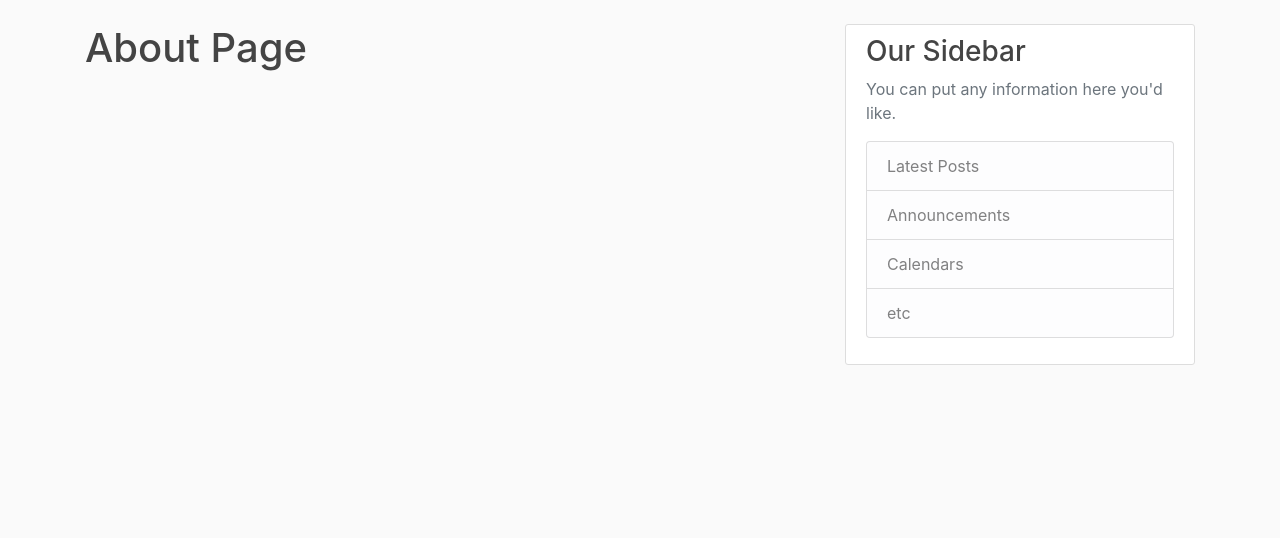
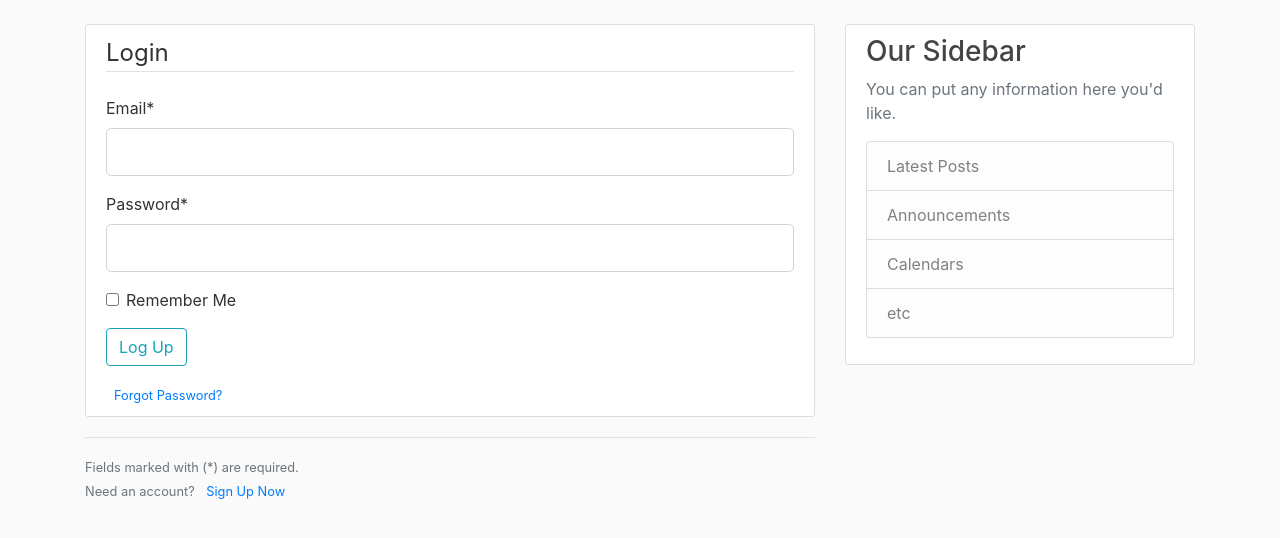
Before and after one commit to persistentlobster/flaskblog, a Flask app: page /login in a window 1280 px wide. Shown: the part 56-594 px from the top of the page. Run offline with Flask 2, Linux system fonts and the light colour scheme; some libraries are stand-ins or nearby versions.

Commit message:
Create and handle register/login routes
Handle validation with flaskwtf validators and bootstrap invalid classes

```diff
--- a/flaskblog.py
+++ b/flaskblog.py
@@ -1,4 +1,4 @@
-from flask import Flask, render_template, url_for
+from flask import Flask, render_template, url_for, flash, redirect
 from forms import RegistrationForm, LoginForm
 app = Flask(__name__)
 
@@ -28,14 +28,25 @@ def home():
 def about():
     return render_template('about.html', posts=posts, title='About')
 
-@app.route('/register')
+@app.route('/register', methods=['GET', 'POST'])
 def register():
     form = RegistrationForm()
+    if form.validate_on_submit():
+        flash(f'Account created for {form.username.data}!', 'success')
+        return redirect(url_for('home'))
+
     return render_template('register.html', title='Register', form=form)
 
-@app.route('/login')
+@app.route('/login', methods=['GET', 'POST'])
 def login():
     form = LoginForm()
+    if form.validate_on_submit():
+        if form.email.data == 'admin@blog.com' and form.password.data == 'password':
+            flash('Login successful!', 'success')
+            return redirect(url_for('home'))
+        else:
+            flash('Login unsuccessful. Please Check username and password', 'danger')
+
     return render_template('login.html', title='Login', form=form)
 
 if __name__ == '__main__':
--- a/forms.py
+++ b/forms.py
@@ -3,19 +3,19 @@ from wtforms import StringField, PasswordField, SubmitField, BooleanField
 from wtforms.validators import DataRequired, Length, Email, EqualTo
 
 class RegistrationForm(FlaskForm):
-  username = StringField('Username',
+  username = StringField('Username*',
                           validators=[DataRequired(), Length(min=2, max=20)])
-  email = StringField('Email',
+  email = StringField('Email*',
                        validators=[DataRequired(), Email()])
-  password = PasswordField('Password', validators=[DataRequired()])
-  confirm_password = PasswordField('Password',
+  password = PasswordField('Password*', validators=[DataRequired()])
+  confirm_password = PasswordField('Confirm Password*',
                                     validators=[DataRequired(), EqualTo('password')])
   submit = SubmitField('Sign Up')
 
 
 class LoginForm(FlaskForm):
-  email = StringField('Email',
+  email = StringField('Email*',
                        validators=[DataRequired(), Email()])
-  password = PasswordField('Password', validators=[DataRequired()])
+  password = PasswordField('Password*', validators=[DataRequired()])
   remember = BooleanField('Remember Me')
   submit = SubmitField('Log Up')
--- a/templates/base.html
+++ b/templates/base.html
@@ -25,13 +25,13 @@
         </button>
         <div class="collapse navbar-collapse" id="navbarToggle">
           <div class="navbar-nav mr-auto">
-            <a class="nav-item nav-link" href="/">Home</a>
-            <a class="nav-item nav-link" href="/about">About</a>
+            <a class="nav-item nav-link" href="{{ url_for('home') }}">Home</a>
+            <a class="nav-item nav-link" href="{{ url_for('about') }}">About</a>
           </div>
           <!-- Navbar Right Side -->
           <div class="navbar-nav">
-            <a class="nav-item nav-link" href="/login">Login</a>
-            <a class="nav-item nav-link" href="/register">Register</a>
+            <a class="nav-item nav-link" href="{{ url_for('login') }}">Login</a>
+            <a class="nav-item nav-link" href="{{ url_for('register') }}">Register</a>
           </div>
         </div>
       </div>
@@ -40,6 +40,18 @@
   <main role="main" class="container">
     <div class="row">
       <div class="col-md-8">
+        {% with messages = get_flashed_messages(with_categories=true) %}
+          {% if messages %}
+            {% for category, message in messages %}
+              <div class="alert alert-{{ category }} alert-dismissible fade show">
+                {{ message }}
+                <button type="button" class="close" data-dismiss="alert" aria-label="Close">
+                  <span aria-hidden="true">&times;</span>
+                </button>
+              </div>
+            {% endfor %}
+          {% endif %}
+        {% endwith %}
         {% block content %}{% endblock %}
       </div>
       <div class="col-md-4">
--- a/templates/login.html
+++ b/templates/login.html
@@ -1,5 +1,57 @@
 {% extends 'base.html' %}
 
 {% block content %}
-  <h1>About Page</h1>
+  <div class="content-section">
+    <form method="POST" action="">
+      {{ form.hidden_tag() }}
+      <fieldset class="form-group">
+        <legend class="border-bottom mb-4">Login</legend>
+        <div class="form-group">
+          {{ form.email.label(class="form-control-label") }}
+          {% if form.email.errors %}
+            {{ form.email(class="form-control form-control-lg is-invalid") }}
+            <div class="invalid-feedback">
+              {% for error in form.email.errors %}
+                <span>{{ error }}</span>
+              {% endfor %}
+            </div>
+          {% else %}
+            {{ form.email(class="form-control form-control-lg") }}
+          {% endif %}
+        </div>
+        <div class="form-group">
+          {{ form.password.label(class="form-control-label") }}
+          {% if form.password.errors %}
+            {{ form.password(class="form-control form-control-lg is-invalid") }}
+            <div class="invalid-feedback">
+              {% for error in form.password.errors %}
+                <span>{{ error }}</span>
+              {% endfor %}
+            </div>
+          {% else %}
+            {{ form.password(class="form-control form-control-lg") }}
+          {% endif %}
+        </div>
+        <div class="form-check">
+          {{ form.remember(class="form-check-input") }}
+          {{ form.remember.label(class="form-check-label") }}
+        </div>
+      </fieldset>
+      <div class="form-group">
+        {{ form.submit(class="btn btn-outline-info") }}
+      </div>
+      <small class="text-muted ml-2">
+        <a href="#">Forgot Password?</a>
+      </small>
+    </form>
+  </div>
+  <div class="border-top pt-3">
+    <small class="text-muted">
+      Fields marked with (*) are required.
+    </small>
+    <br>
+    <small class="text-muted">
+      Need an account? <a class="ml-2" href="{{ url_for('register') }}">Sign Up Now</a>
+    </small>
+  </div>
 {% endblock %}
```
Also changed, not shown: templates/register.html (+51 -4 lines).
